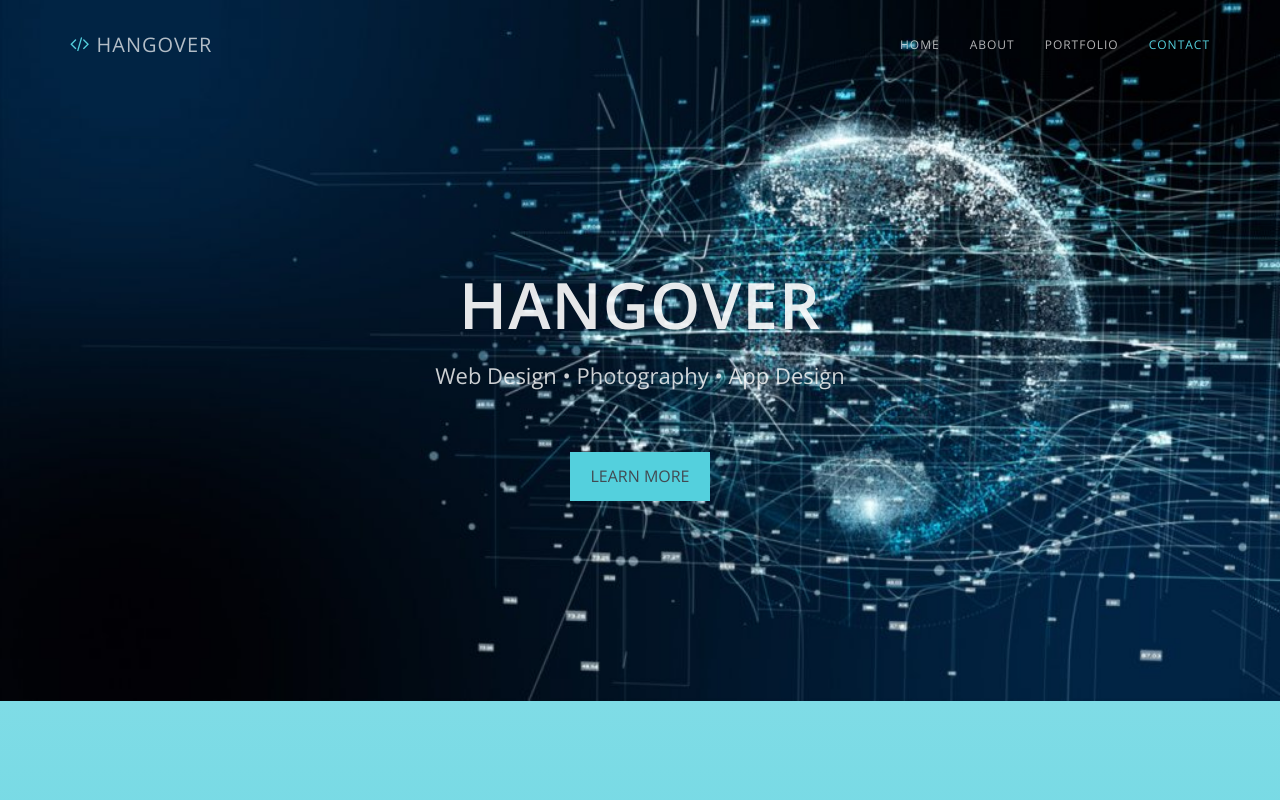
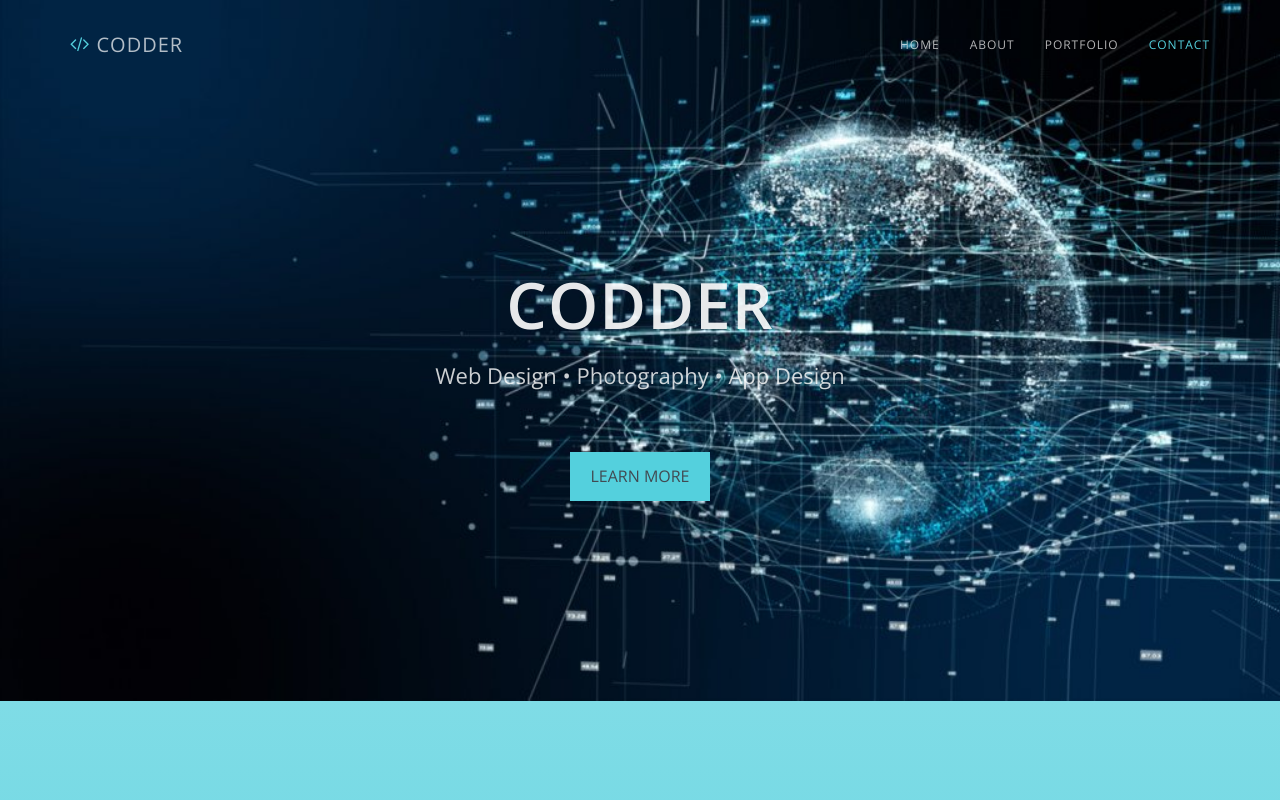
Before and after one commit to Pallab-t/my.github.io, a plain HTML site: page index.html in a window 1280 px wide. Shown: the top 800 px of the page. Drawn offline with nearby package versions, Linux system fonts and the light colour scheme.

Commit message:
hangover-> codder

```diff
--- a/index.html
+++ b/index.html
@@ -38,7 +38,7 @@
     <!-- Brand and toggle get grouped for better mobile display -->
     <div class="navbar-header">
       <button type="button" class="navbar-toggle collapsed" data-toggle="collapse" data-target="#bs-example-navbar-collapse-1"> <span class="sr-only">Toggle navigation</span> <span class="icon-bar"></span> <span class="icon-bar"></span> <span class="icon-bar"></span> </button>
-      <a class="navbar-brand page-scroll" href="#page-top"><i class="fa fa-play fa-code"></i> Hangover</a> </div>
+      <a class="navbar-brand page-scroll" href="#page-top"><i class="fa fa-play fa-code"></i> Codder</a> </div>
 
     <!-- Collect the nav links, forms, and other content for toggling -->
     <div class="collapse navbar-collapse" id="bs-example-navbar-collapse-1">
@@ -59,7 +59,7 @@
     <div class="container">
       <div class="row">
         <div class="intro-text">
-          <h1>Hangover</h1>
+          <h1>Codder</h1>
           <p>Web Design • Photography • App Design</p>
           <a href="#about" class="btn btn-custom btn-lg page-scroll">Learn More</a> </div>
       </div>
@@ -262,7 +262,7 @@
 <div id="footer">
   <div class="container text-center">
     <div class="fnav">
-      <p>Copyright &copy; 2018 Hangover. Designed by <a href="https://codelatte.org/" rel="nofollow">Codelatte</a>.</p>
+      <!-- <p>Copyright &copy; 2018 Hangover. Designed by <a href="https://codelatte.org/" rel="nofollow">Codelatte</a>.</p> -->
     </div>
   </div>
 </div>
```
